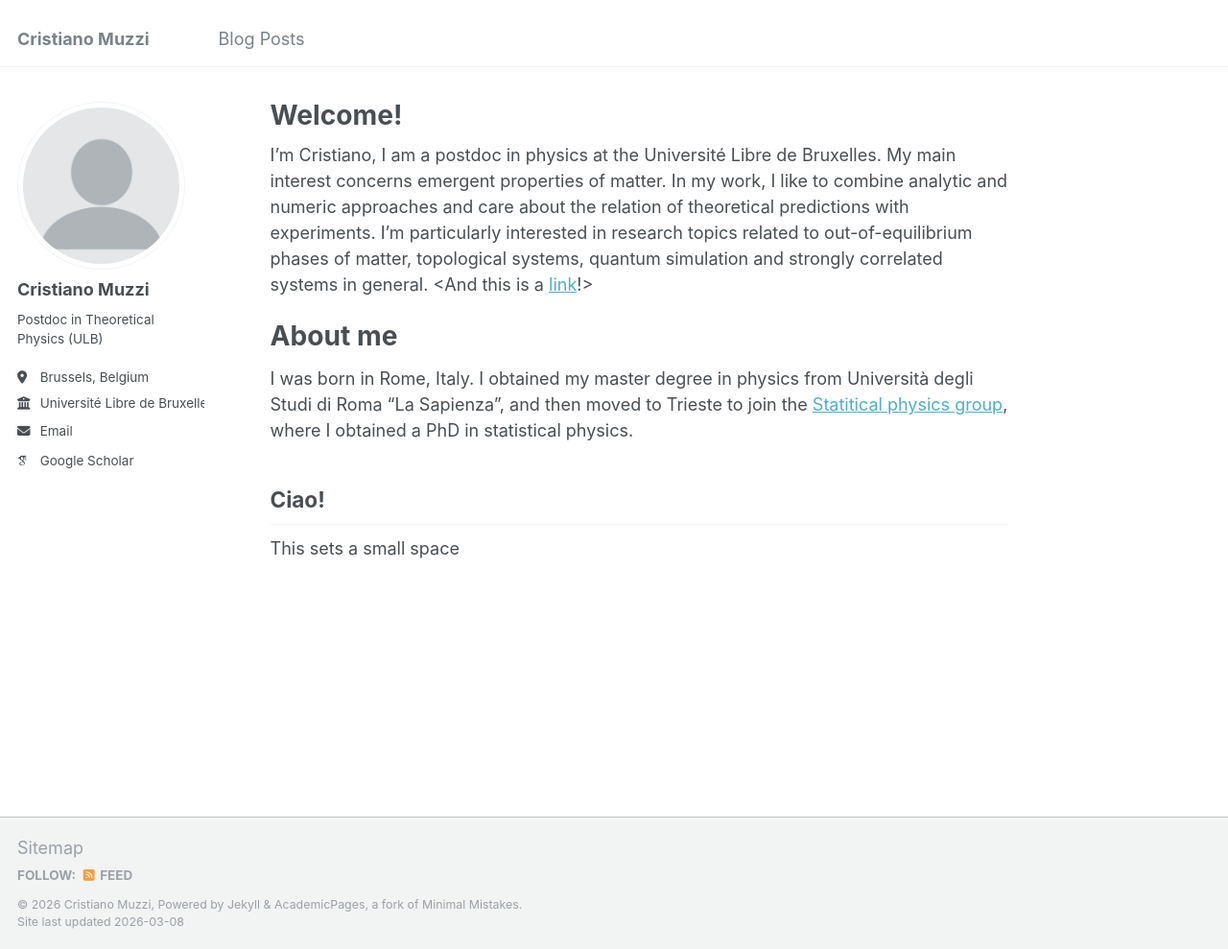
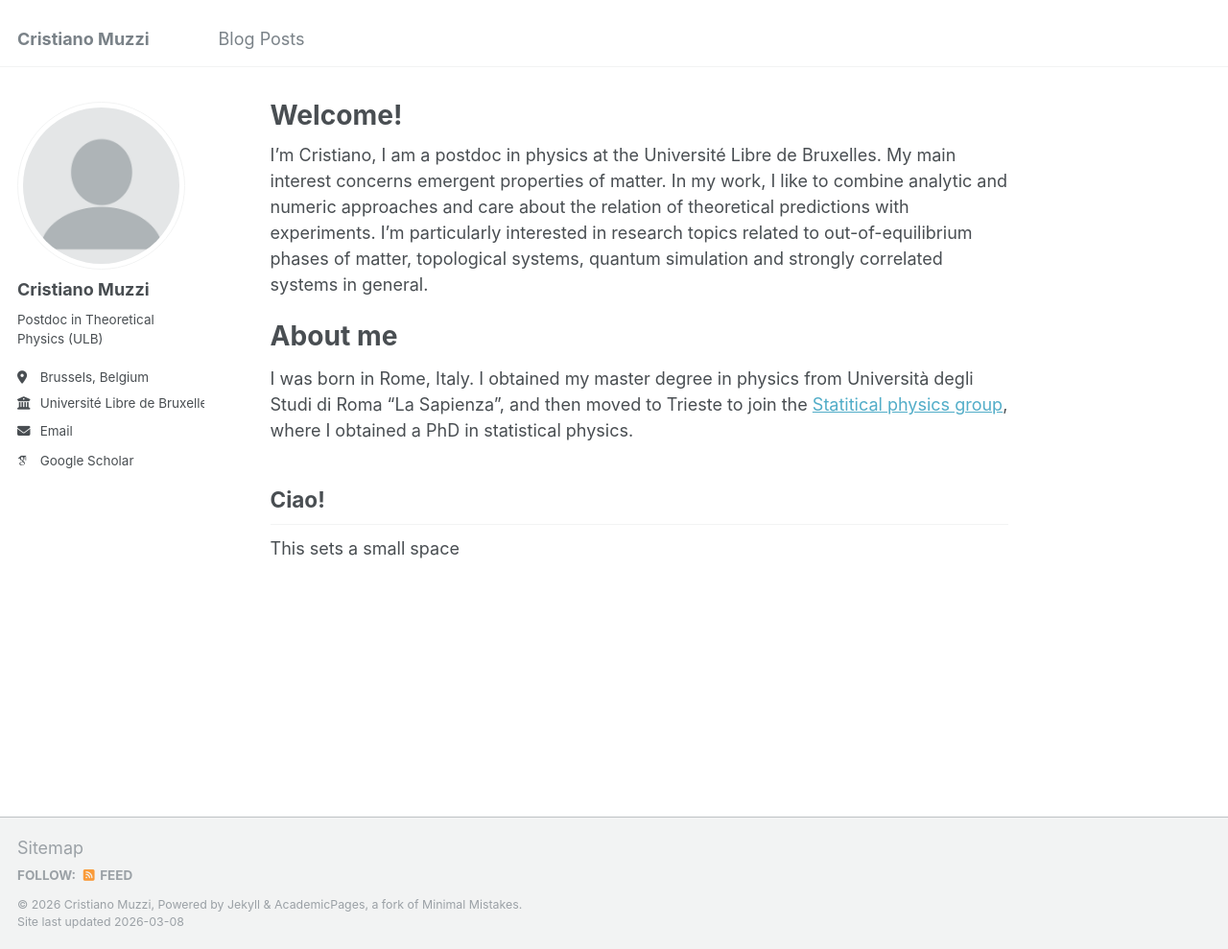
Before and after one commit to cristianomuzzi/cristianomuzzi.github.io, a Jekyll site: the page built from _pages/about.md, in a window 1280 px wide and 989 px high. Shown: the whole window at 96% size. Built offline with Jekyll 4.4.1, drawn with Linux system fonts in a browser that asks for light colours; some web fonts are replaced.

Commit message:
Remove YouTube link from about.md
Removed a link to a YouTube video from the about page.

```diff
--- a/_pages/about.md
+++ b/_pages/about.md
@@ -9,7 +9,6 @@ redirect_from:
 
 I'm Cristiano, I am a postdoc in physics at the Université Libre de Bruxelles. My main interest concerns emergent properties of matter.
 In my work, I like to combine analytic and numeric approaches and care about the relation of theoretical predictions with experiments. I’m particularly interested in research topics related to out-of-equilibrium phases of matter, topological systems, quantum simulation and strongly correlated systems in general.
-<And this is a [link](https://www.youtube.com/watch?v=zg7REZbQ-A0&list=RDzg7REZbQ-A0&start_radio=1)!>
 
 About me
 ======
```
